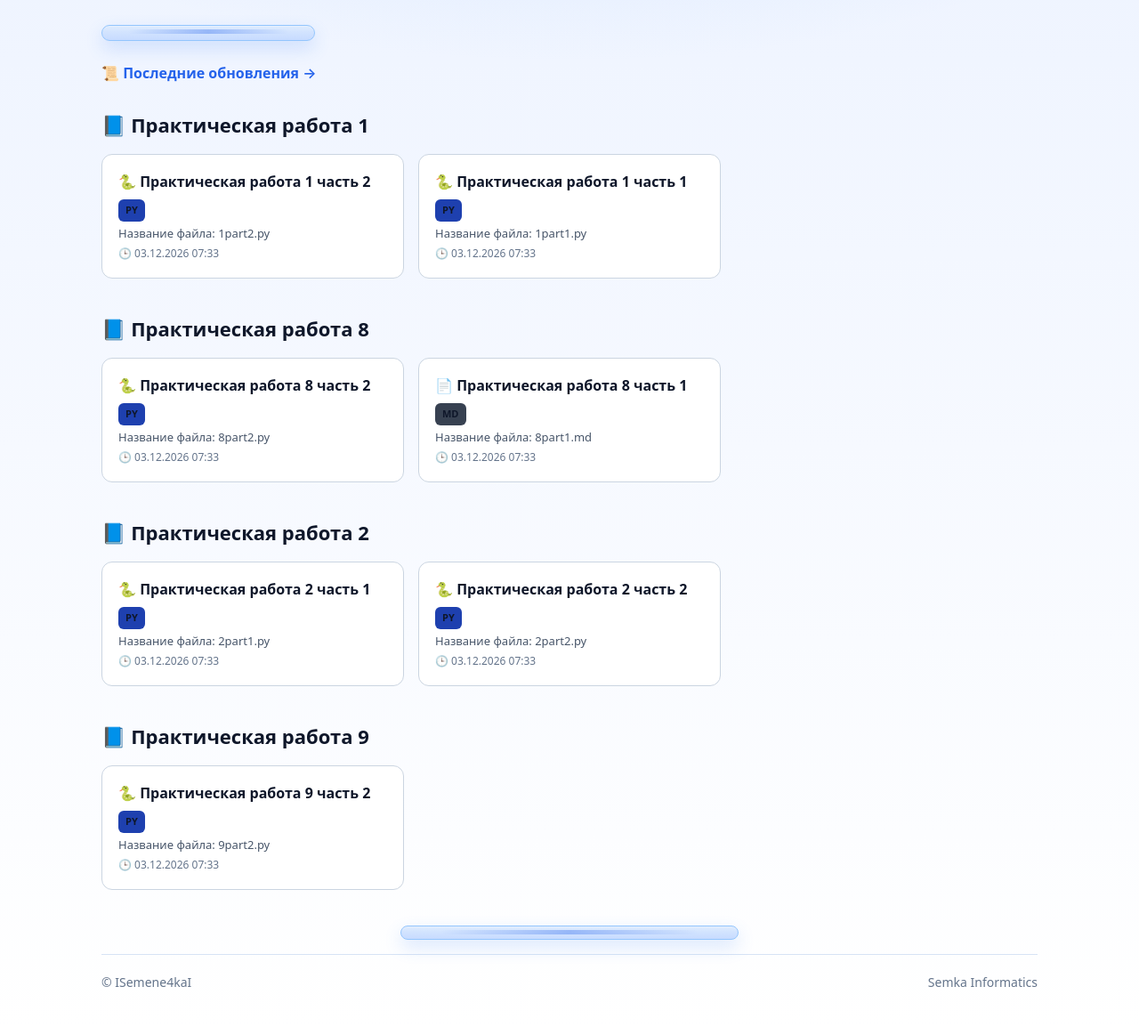
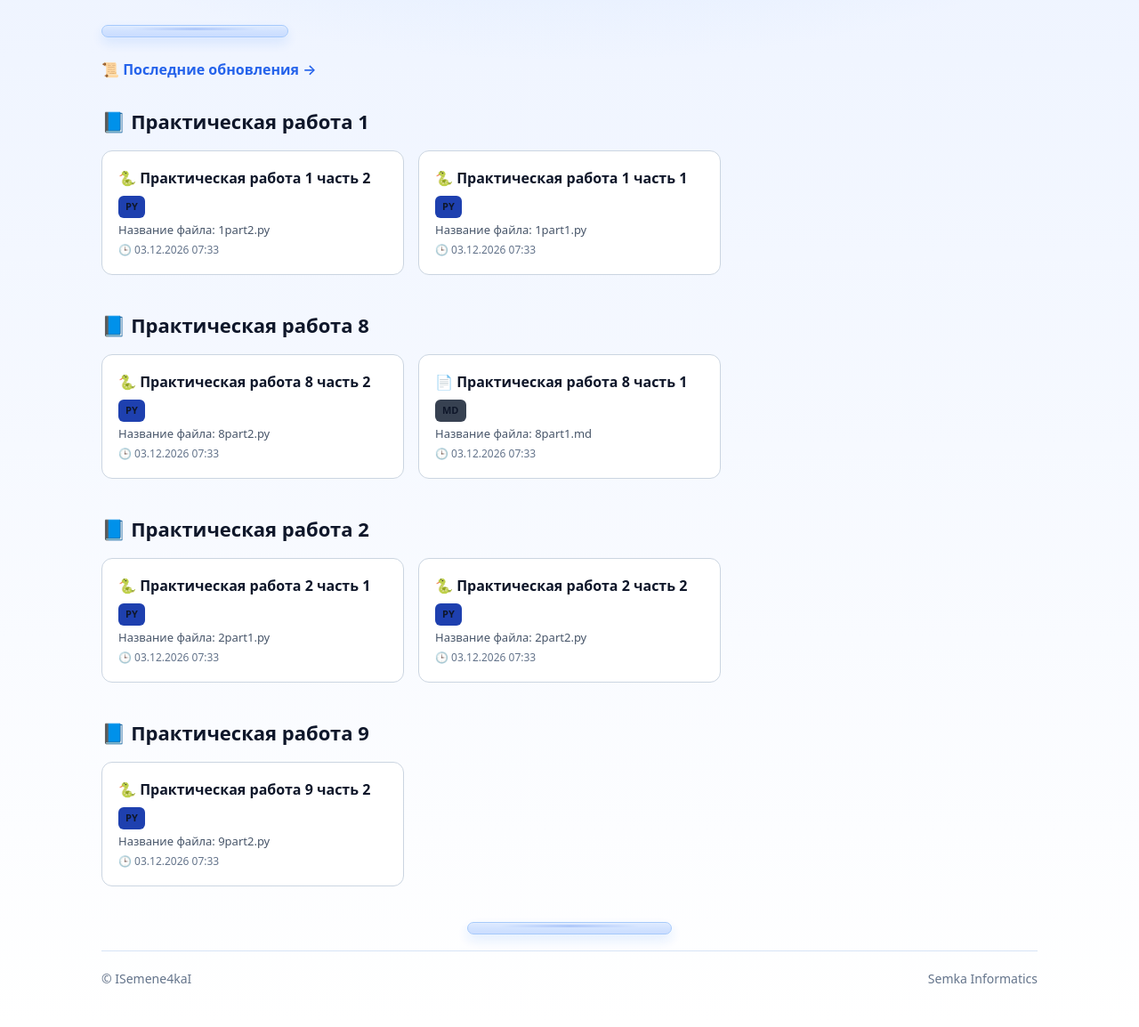
Before and after one commit to ISemene4kaI/semka_informatics, a Flask app: page / in a window 1280 px wide. Shown: the part 149-1303 px from the top of the page at 89% size. After the commit the page ends 1254 px from the top, so only its background shows below. Run offline with Flask 3, Linux system fonts and the light colour scheme; some libraries are stand-ins or nearby versions.

Commit message:
Update style.css

```diff
--- a/app/static/style.css
+++ b/app/static/style.css
@@ -34,11 +34,11 @@
     --code-text: #e2e8f0;
     --code-number: #64748b;
 
-    --island-core: #0f1f3c;
-    --island-core-2: #12284f;
-    --island-border: #355b95;
-    --island-sheen: rgba(96, 165, 250, 0.55);
-    --island-glow: 0 8px 24px rgba(59, 130, 246, 0.25);
+    --island-core: #0d1a33;
+    --island-core-2: #122343;
+    --island-border: #2f4f82;
+    --island-sheen: rgba(148, 197, 255, 0.35);
+    --island-glow: 0 6px 16px rgba(37, 99, 235, 0.2);
 }
 
 body.light {
@@ -73,11 +73,11 @@ body.light {
     --code-text: #0f172a;
     --code-number: #64748b;
 
-    --island-core: #dbeafe;
+    --island-core: #d8e7ff;
     --island-core-2: #c7dbff;
-    --island-border: #93c5fd;
-    --island-sheen: rgba(37, 99, 235, 0.35);
-    --island-glow: 0 8px 20px rgba(59, 130, 246, 0.2);
+    --island-border: #9fc6fb;
+    --island-sheen: rgba(37, 99, 235, 0.24);
+    --island-glow: 0 6px 14px rgba(59, 130, 246, 0.16);
 }
 
 /* ========================================
@@ -177,8 +177,9 @@ a {
         linear-gradient(180deg, var(--island-core), var(--island-core-2));
     border: 1px solid var(--island-border);
     border-radius: 999px;
-    box-shadow: var(--island-glow), inset 0 1px 0 rgba(255, 255, 255, 0.14);
-    height: 18px;
+    box-shadow: var(--island-glow), inset 0 1px 0 rgba(255, 255, 255, 0.12);
+    height: 14px;
+    opacity: 0.92;
     overflow: hidden;
     position: relative;
 }
@@ -187,22 +188,21 @@ a {
     background: linear-gradient(90deg, transparent, var(--island-sheen), transparent);
     border-radius: 999px;
     content: "";
-    height: 5px;
-    left: 12%;
+    height: 3px;
+    left: 16%;
     position: absolute;
-    right: 12%;
-    top: 4px;
+    right: 16%;
+    top: 2px;
 }
 
 .island-top {
     margin: -2px 0 24px;
-    width: min(240px, 66%);
+    width: min(210px, 58%);
 }
 
 .island-bottom {
-    height: 16px;
-    margin: 8px auto 16px;
-    width: min(380px, 100%);
+    margin: 10px auto 18px;
+    width: min(230px, 75%);
 }
 
 /* ========================================
@@ -488,10 +488,10 @@ footer {
     }
 
     .island-top {
-        width: min(210px, 80%);
+        width: min(170px, 72%);
     }
 
     .island-bottom {
-        width: min(260px, 90%);
+        width: min(180px, 65%);
     }
 }
```
